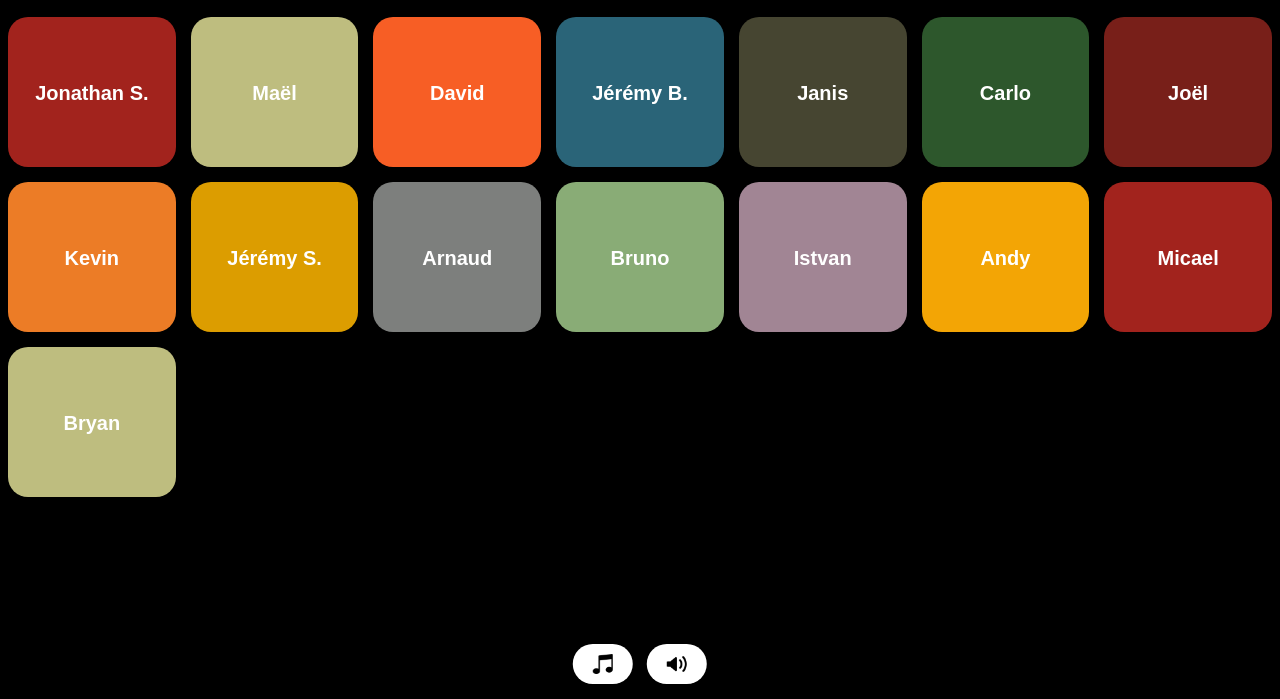
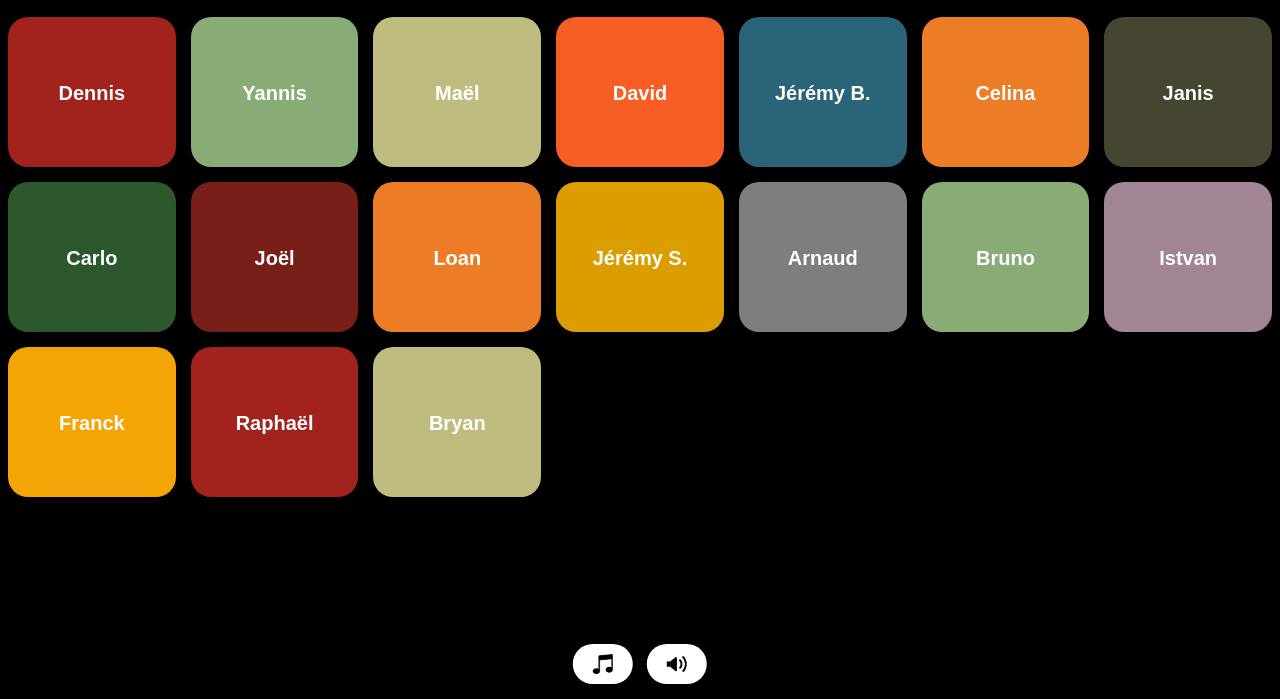
Before and after one commit to Bouxy99/SoundboardJLAN, a plain HTML site: page index.html in a window 1280 px wide. Shown: the part 101-800 px from the top of the page. Drawn offline with Linux system fonts and the light colour scheme.

Commit message:
JLAN 2024

```diff
--- a/index.html
+++ b/index.html
@@ -100,29 +100,35 @@
 		<button class="stop" type="button" onclick="audio.pause();">STOP</button>
 	</div>
 	<div class="container" id="hymnes">
-		<div class="item" style="background-color: #A2231D;" onclick="play_audio('Jonathan_S.mp3',1.0)">
-			<p>Jonathan S.</p>
+		<div class="item" style="background-color: #A2231D;" onclick="play_audio('Dennis.mp3',0.5)">
+			<p>Dennis</p>
+		</div>
+		<div class="item" style="background-color: #89AC76;" onclick="play_audio('Yannis.mp3',1.0)">
+			<p>Yannis</p>
 		</div>
 		<div class="item" style="background-color: #BEBD7F;" onclick="play_audio('Mael.mp3',1.0)">
 			<p>Maël</p>
 		</div>
-		<div class="item" style="background-color: #F75E25;" onclick="play_audio('David.mp3',1.0)">
+		<div class="item" style="background-color: #F75E25;" onclick="play_audio('David.mp3',0.8)">
 			<p>David</p>
 		</div>
-		<div class="item" style="background-color: #2A6478;" onclick="play_audio('Jeremy_B.mp3',1.0)">
+		<div class="item" style="background-color: #2A6478;" onclick="play_audio('Jeremy_B.mp3',0.6)">
 			<p>Jérémy B.</p>
+		</div>
+		<div class="item" style="background-color: #EC7C26;" onclick="play_audio('Celina.mp3',0.6)">
+			<p>Celina</p>
 		</div>
 		<div class="item" style="background-color: #464531;" onclick="play_audio('Janis.mp3',1.0)">
 			<p>Janis</p>
 		</div>
-		<div class="item" style="background-color: #2D572C;" onclick="play_audio('Carlo.mp3',1.0)">
+		<div class="item" style="background-color: #2D572C;" onclick="play_audio('Carlo.mp3',0.75)">
 			<p>Carlo</p>
 		</div>
 		<div class="item" style="background-color: #781F19;" onclick="play_audio('Joel.mp3',1.0)">
 			<p>Joël</p>
 		</div>
-		<div class="item" style="background-color: #EC7C26;" onclick="play_audio('Kevin.mp3',1.0)">
-			<p>Kevin</p>
+		<div class="item" style="background-color: #EC7C26;" onclick="play_audio('Loan.mp3',1.0)">
+			<p>Loan</p>
 		</div>
 		<div class="item" style="background-color: #DC9D00;" onclick="play_audio('Jeremy_S.mp3',1.0)">
 			<p>Jérémy S.</p>
@@ -133,14 +139,14 @@
 		<div class="item" style="background-color: #89AC76;" onclick="play_audio('Bruno.mp3',0.75)">
 			<p>Bruno</p>
 		</div>
-		<div class="item" style="background-color: #A18594;" onclick="play_audio('Istvan.mp3',1.0)">
+		<div class="item" style="background-color: #A18594;" onclick="play_audio('Istvan.mp3',0.6)">
 			<p>Istvan</p>
 		</div>
-		<div class="item" style="background-color: #F3A505;" onclick="play_audio('Andy.mp3',1.0)">
-			<p>Andy</p>
+		<div class="item" style="background-color: #F3A505;" onclick="play_audio('Franck.mp3',1.0)">
+			<p>Franck</p>
 		</div>
-		<div class="item" style="background-color: #A2231D;" onclick="play_audio('Micael.mp3',1.0)">
-			<p>Micael</p>
+		<div class="item" style="background-color: #A2231D;" onclick="play_audio('Raphaël.mp3',0.5)">
+			<p>Raphaël</p>
 		</div>
 		<div class="item" style="background-color: #BEBD7F;" onclick="play_audio('Bryan.mp3',0.6)">
 			<p>Bryan</p>
@@ -171,7 +177,7 @@
 		<div class="item" style="background-color: #EC7C26;" onclick="play_audio('meme/airhorn_1.mp3',1.0)">
 			<p>AIRHORN</p>
 		</div>
-		<div class="item" style="background-color: #DC9D00;" onclick="play_audio('meme/aughhhhh-aughhhhh.mp3',1.0)">
+		<div class="item" style="background-color: #DC9D00;" onclick="play_audio('meme/aughhhhh-aughhhhh.mp3',0.8)">
 			<p>AAAHHH</p>
 		</div>
 		<div class="item" style="background-color: #7D7F7D;" onclick="play_audio('meme/fart-with-reverb.mp3',1.0)">
```
Also changed, not shown: 14 other files.
